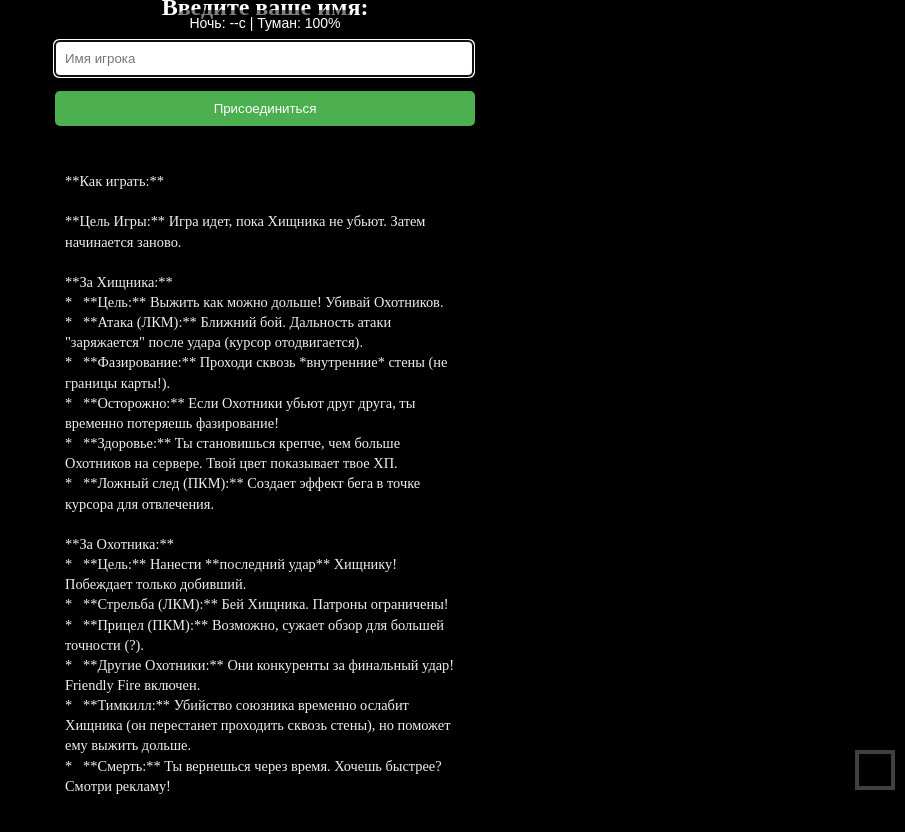
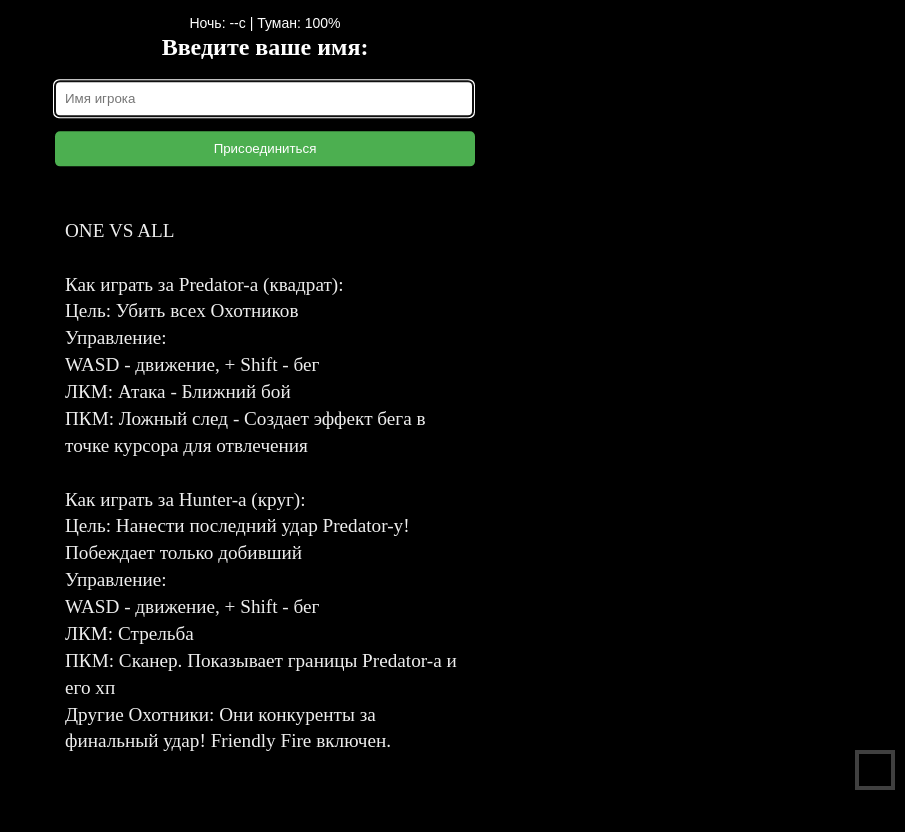
Before and after one commit to Ataraxia-Games/one-vs-all, a website with bundled scripts: page src/client/index.html in a window 1280 px wide. Shown: the whole page, without its empty margins (375-1280 px from the left). After the commit the page ends 800 px from the top, so only its background shows below. Built offline with nearby package versions, Linux system fonts and the light colour scheme.

Commit message:
🎮🔧 Update game rules and UI: adjust font size in index.html for better readability and rewrite game rules in game.js for clarity and improved player guidance.

```diff
--- a/src/client/index.html
+++ b/src/client/index.html
@@ -114,7 +114,7 @@
         padding: 10px;
         background-color: rgba(0, 0, 0, 0.5); /* Полупрозрачный фон */
         color: #eee;
-        font-size: 0.9em;
+        font-size: 1.2em; /* Adjusted font size */
         border-radius: 5px;
         max-width: 400px; /* Ограничим ширину */
         text-align: left;
--- a/src/client/js/game.js
+++ b/src/client/js/game.js
@@ -12,25 +12,22 @@ import { Bonus } from './entities/Bonus.js'; // <-- Импорт бонуса
 
 // --- Текст правил (Глава 2) ---
 const rulesTextChapter2 = `
-**Как играть:**
+ONE VS ALL
 
-**Цель Игры:** Игра идет, пока Хищника не убьют. Затем начинается заново.
+Как играть за Predator-а (квадрат):
+Цель: Убить всех Охотников
+Управление:
+WASD - движение, + Shift - бег
+ЛКМ: Атака - Ближний бой
+ПКМ: Ложный след - Создает эффект бега в точке курсора для отвлечения
 
-**За Хищника:**
-*   **Цель:** Выжить как можно дольше! Убивай Охотников.
-*   **Атака (ЛКМ):** Ближний бой. Дальность атаки "заряжается" после удара (курсор отодвигается).
-*   **Фазирование:** Проходи сквозь *внутренние* стены (не границы карты!).
-*   **Осторожно:** Если Охотники убьют друг друга, ты временно потеряешь фазирование!
-*   **Здоровье:** Ты становишься крепче, чем больше Охотников на сервере. Твой цвет показывает твое ХП.
-*   **Ложный след (ПКМ):** Создает эффект бега в точке курсора для отвлечения.
-
-**За Охотника:**
-*   **Цель:** Нанести **последний удар** Хищнику! Побеждает только добивший.
-*   **Стрельба (ЛКМ):** Бей Хищника. Патроны ограничены!
-*   **Прицел (ПКМ):** Возможно, сужает обзор для большей точности (?).
-*   **Другие Охотники:** Они конкуренты за финальный удар! Friendly Fire включен.
-*   **Тимкилл:** Убийство союзника временно ослабит Хищника (он перестанет проходить сквозь стены), но поможет ему выжить дольше.
-*   **Смерть:** Ты вернешься через время. Хочешь быстрее? Смотри рекламу!
+Как играть за Hunter-а (круг):
+Цель: Нанести последний удар Predator-у! Побеждает только добивший
+Управление:
+WASD - движение, + Shift - бег
+ЛКМ: Стрельба
+ПКМ: Сканер. Показывает границы Predator-а и его хп
+Другие Охотники: Они конкуренты за финальный удар! Friendly Fire включен.
 `;
 
 // --- Функция инициализации правил ---
```
